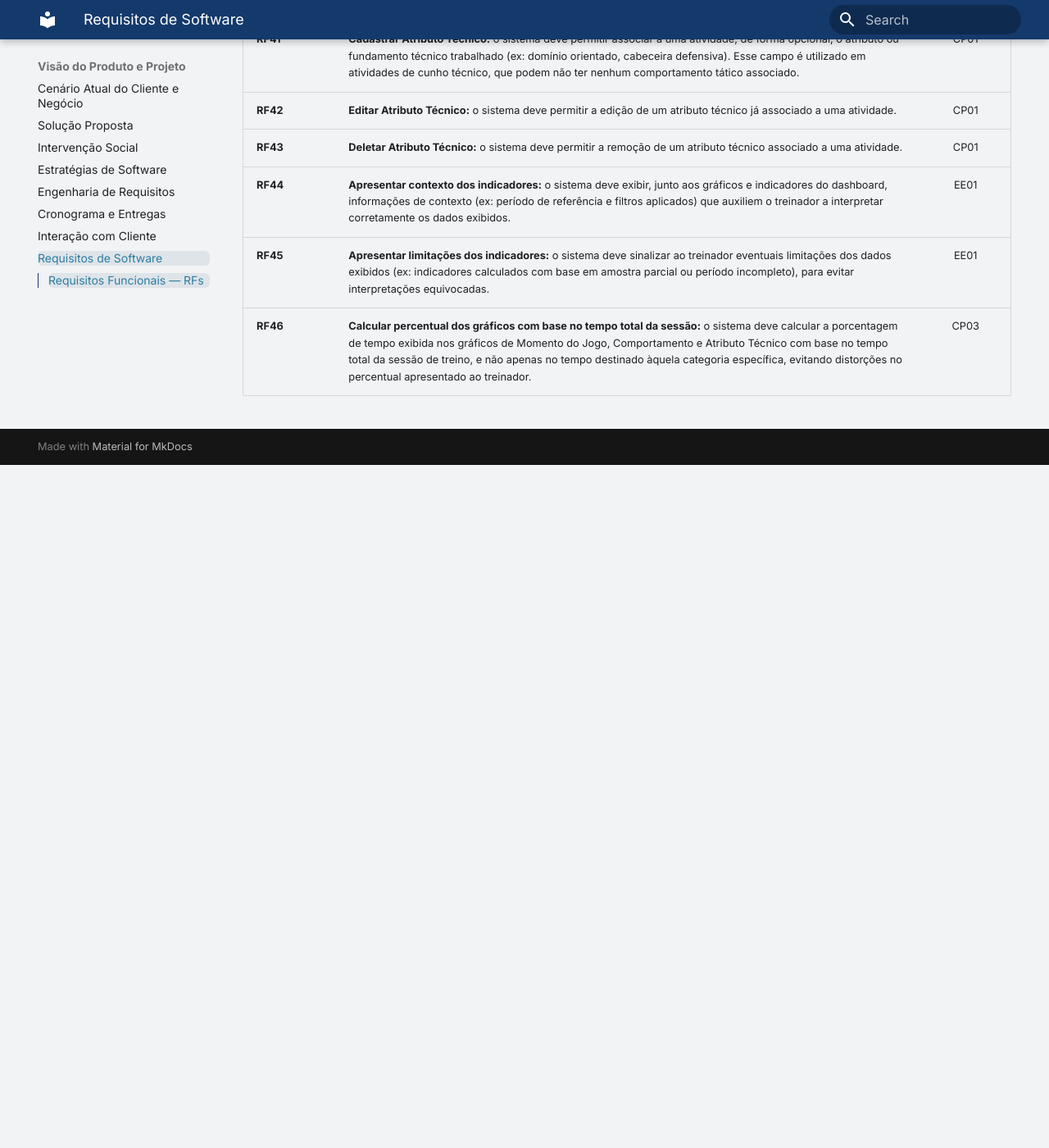
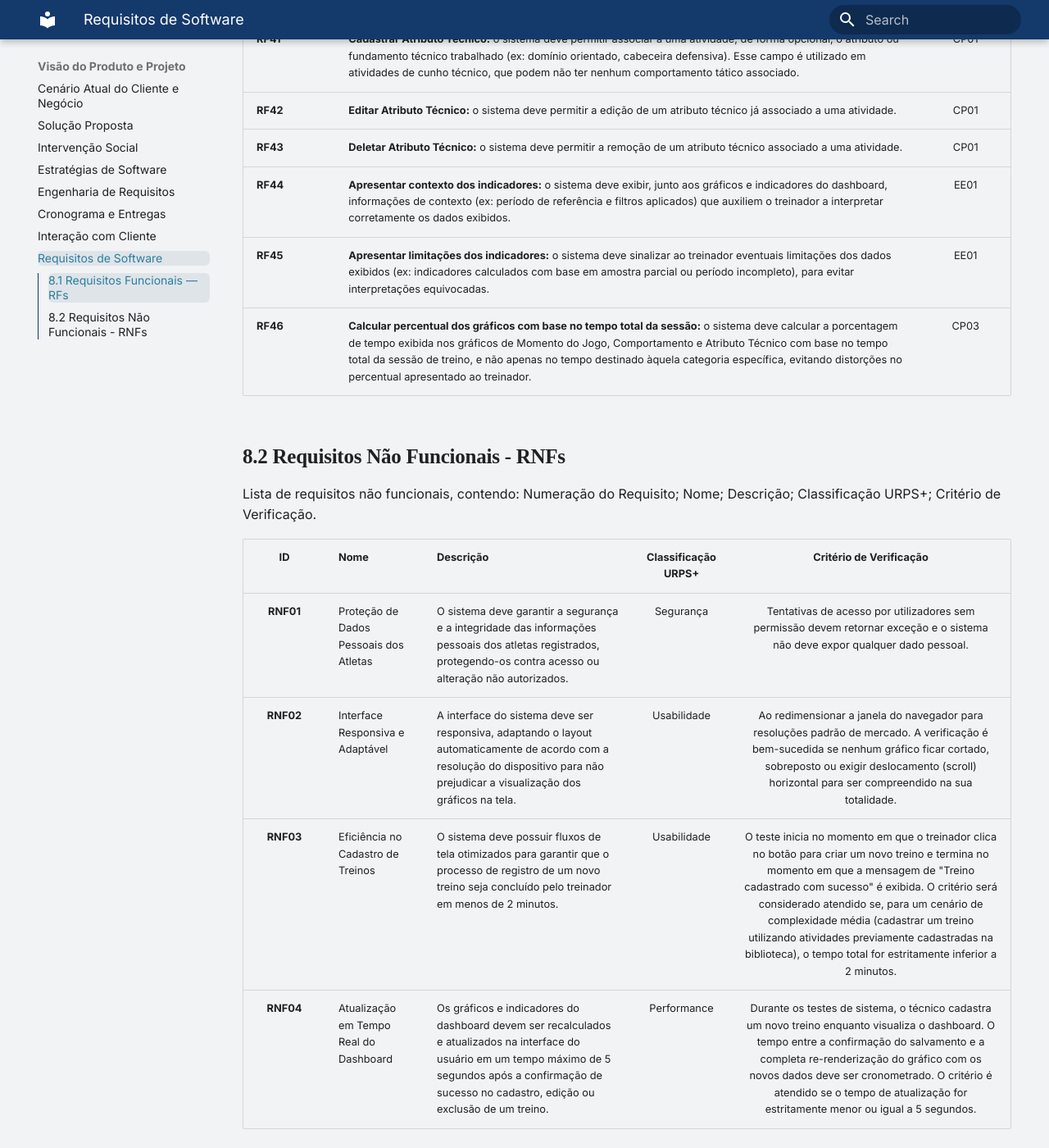
Before and after one commit to mdsreq-fga-unb/REQ-2026.2-T01-FutBoard, an MkDocs documentation site: the page built from docs/visao-produto/Requisitos-de-Software.md, in a window 1280 px wide and 1400 px high, scrolled down 3344 px. Shown: the whole window at 82% size. Built offline with MkDocs 1.6.1 and Material for MkDocs 9.7.7, drawn with Linux system fonts in a browser that asks for light colours; before the commit the page ends 3911 px from its top, so only the background shows below that; some of the changed text lies outside the part shown.

Commit message:
docs: adicionando requisitos não funcionais - RNFs

```diff
--- a/docs/visao-produto/Requisitos-de-Software.md
+++ b/docs/visao-produto/Requisitos-de-Software.md
@@ -1,6 +1,6 @@
 # Requisitos Funcionais
 
-## Requisitos Funcionais — RFs
+## 8.1 Requisitos Funcionais — RFs
 
 Os requisitos funcionais abaixo descrevem as capacidades que o sistema deve oferecer ao treinador, elicitadas a partir das reuniões de levantamento de requisitos com o cliente (Marcus Vinícius) e organizadas segundo as Características do Produto (CPs) definidas pela equipe:
 
@@ -60,3 +60,15 @@ Além dos requisitos rastreados diretamente a uma CP, alguns requisitos identifi
 | **RF44** | **Apresentar contexto dos indicadores:** o sistema deve exibir, junto aos gráficos e indicadores do dashboard, informações de contexto (ex: período de referência e filtros aplicados) que auxiliem o treinador a interpretar corretamente os dados exibidos. | EE01 |
 | **RF45** | **Apresentar limitações dos indicadores:** o sistema deve sinalizar ao treinador eventuais limitações dos dados exibidos (ex: indicadores calculados com base em amostra parcial ou período incompleto), para evitar interpretações equivocadas. | EE01 |
 | **RF46** | **Calcular percentual dos gráficos com base no tempo total da sessão:** o sistema deve calcular a porcentagem de tempo exibida nos gráficos de Momento do Jogo, Comportamento e Atributo Técnico com base no tempo total da sessão de treino, e não apenas no tempo destinado àquela categoria específica, evitando distorções no percentual apresentado ao treinador. | CP03 |
+
+
+## 8.2 Requisitos Não Funcionais - RNFs
+
+Lista de requisitos não funcionais, contendo: Numeração do Requisito; Nome; Descrição; Classificação URPS+; Critério de Verificação.
+
+| ID | Nome | Descrição | Classificação URPS+ | Critério de Verificação |
+| :---: | :--- | :--- | :---: | :---: |
+| **RNF01** | Proteção de Dados Pessoais dos Atletas | O sistema deve garantir a segurança e a integridade das informações pessoais dos atletas registrados, protegendo-os contra acesso ou alteração não autorizados. | Segurança | Tentativas de acesso por utilizadores sem permissão devem retornar exceção e o sistema não deve expor qualquer dado pessoal. |
+| **RNF02** | Interface Responsiva e Adaptável | A interface do sistema deve ser responsiva, adaptando o layout automaticamente de acordo com a resolução do dispositivo para não prejudicar a visualização dos gráficos na tela. | Usabilidade | Ao redimensionar a janela do navegador para resoluções padrão de mercado. A verificação é bem-sucedida se nenhum gráfico ficar cortado, sobreposto ou exigir deslocamento (scroll) horizontal para ser compreendido na sua totalidade. |
+| **RNF03** | Eficiência no Cadastro de Treinos | O sistema deve possuir fluxos de tela otimizados para garantir que o processo de registro de um novo treino seja concluído pelo treinador em menos de 2 minutos. | Usabilidade | O teste inicia no momento em que o treinador clica no botão para criar um novo treino e termina no momento em que a mensagem de "Treino cadastrado com sucesso" é exibida. O critério será considerado atendido se, para um cenário de complexidade média (cadastrar um treino utilizando atividades previamente cadastradas na biblioteca), o tempo total for estritamente inferior a 2 minutos. |
+| **RNF04** | Atualização em Tempo Real do Dashboard | Os gráficos e indicadores do dashboard devem ser recalculados e atualizados na interface do usuário em um tempo máximo de 5 segundos após a confirmação de sucesso no cadastro, edição ou exclusão de um treino. | Performance | Durante os testes de sistema, o técnico cadastra um novo treino enquanto visualiza o dashboard. O tempo entre a confirmação do salvamento e a completa re-renderização do gráfico com os novos dados deve ser cronometrado. O critério é atendido se o tempo de atualização for estritamente menor ou igual a 5 segundos.
```
Also changed, not shown: docs/visao-produto/interacao-equipe-cliente.md (line endings or trailing spaces).
